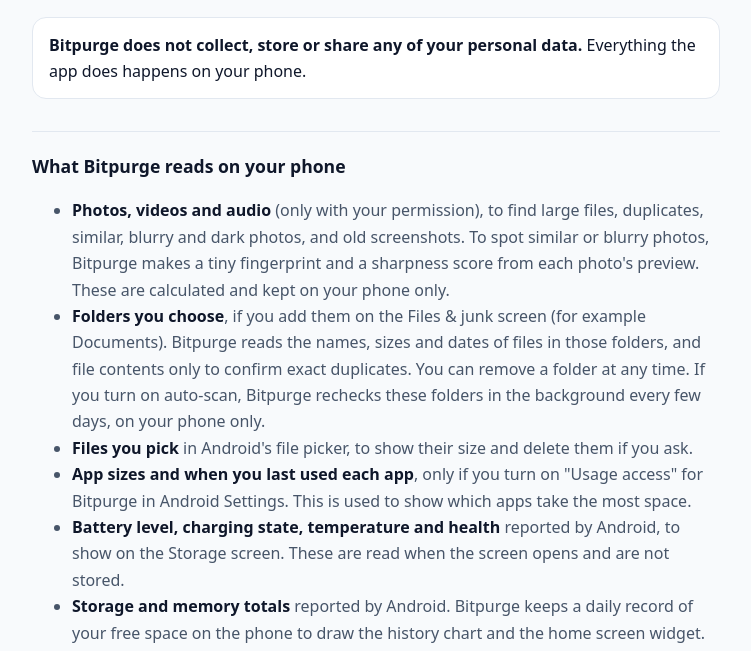
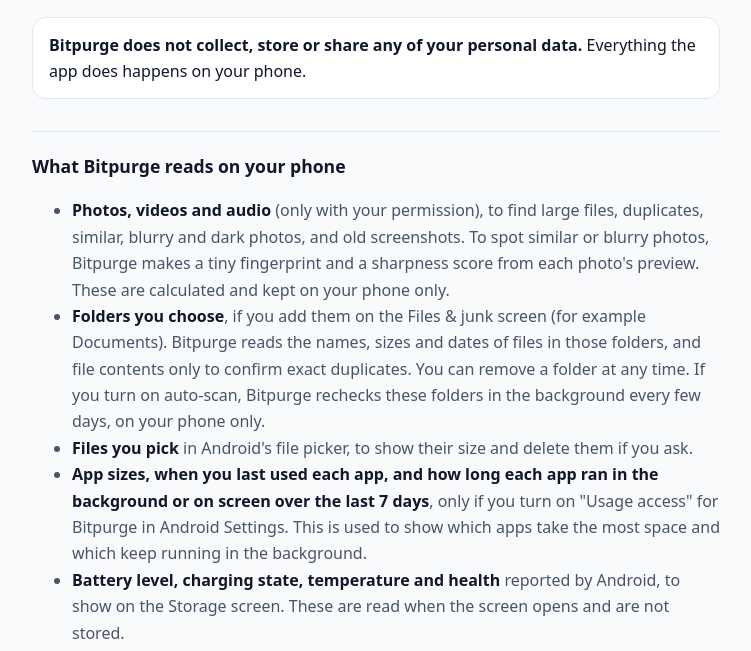
Before and after one commit to BlueprintDynamics/App-Policies, a plain HTML site: page bitpurge.html in a window 1280 px wide. Shown: the part 139-790 px from the top of the page, without its empty margins (264-1015 px from the left). Drawn offline with Linux system fonts and the light colour scheme.

Commit message:
Bitpurge privacy: background and screen time with Usage access
Co-Authored-By: Claude Opus 5.5 <noreply@anthropic.com>
Claude-Session: https://claude.ai/code/session_01VVAgurRG7N2jygh3VPL5qW

```diff
--- a/bitpurge.html
+++ b/bitpurge.html
@@ -27,8 +27,9 @@
       can remove a folder at any time. If you turn on auto-scan, Bitpurge rechecks these folders
       in the background every few days, on your phone only.</li>
     <li><strong>Files you pick</strong> in Android's file picker, to show their size and delete them if you ask.</li>
-    <li><strong>App sizes and when you last used each app</strong>, only if you turn on "Usage access" for Bitpurge in
-      Android Settings. This is used to show which apps take the most space.</li>
+    <li><strong>App sizes, when you last used each app, and how long each app ran in the background or on screen over
+      the last 7 days</strong>, only if you turn on "Usage access" for Bitpurge in Android Settings. This is used to show
+      which apps take the most space and which keep running in the background.</li>
     <li><strong>Battery level, charging state, temperature and health</strong> reported by Android, to show on the
       Storage screen. These are read when the screen opens and are not stored.</li>
     <li><strong>Storage and memory totals</strong> reported by Android. Bitpurge keeps a daily record of your free space on
```
